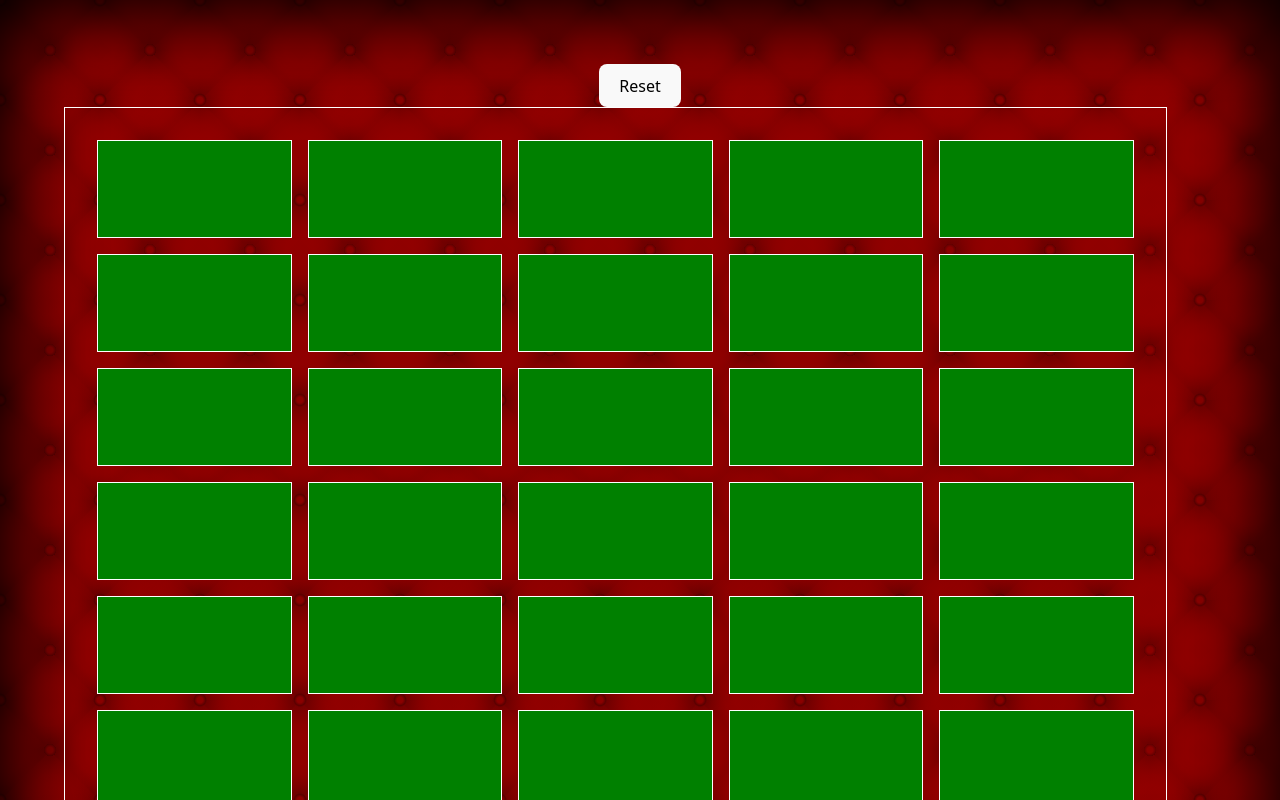
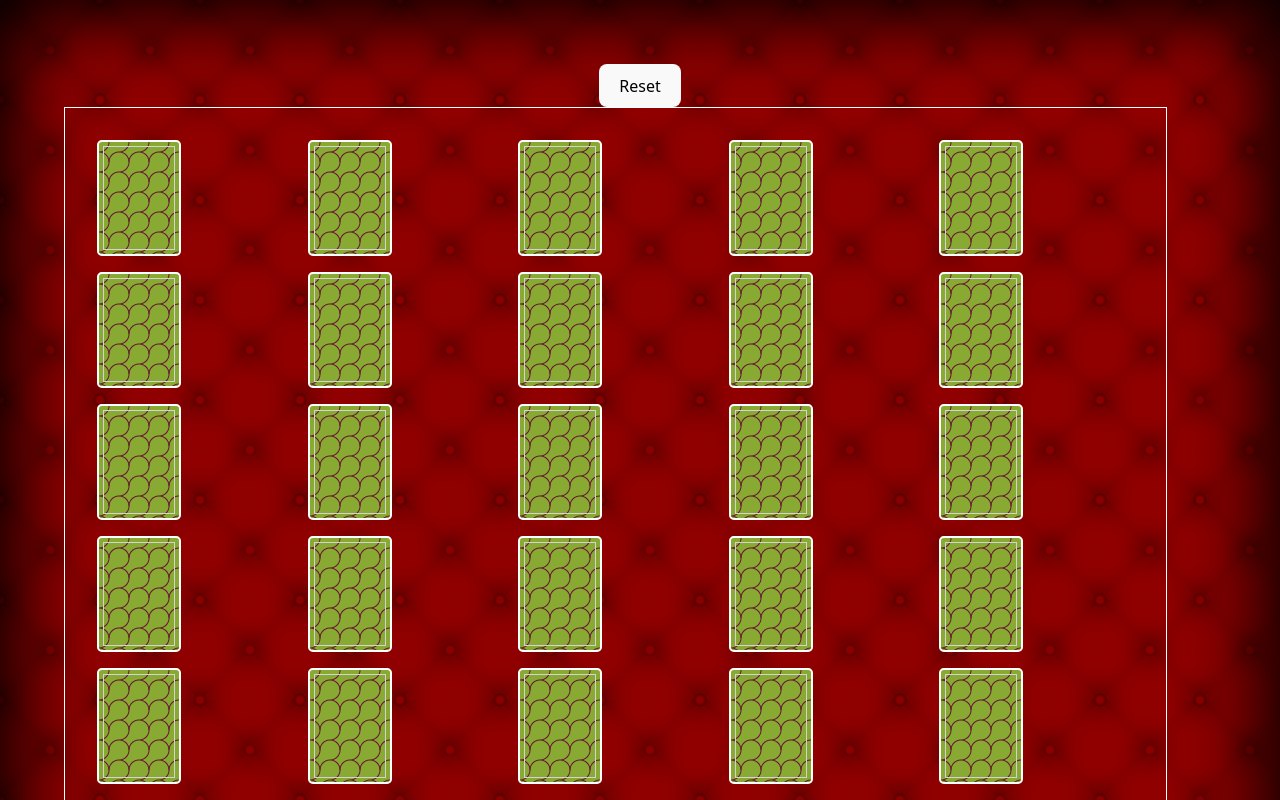
Before and after one commit to lalli-oni/assignment-aardvark, a React (Vite) app: page / in a window 1280 px wide. Shown: the top 800 px of the page. Built offline with nearby package versions, Linux system fonts and the light colour scheme.

Commit message:
Update card size to poker card dimension Add pattern to card back Add a inside box to card back

```diff
--- a/src/components/Card.css
+++ b/src/components/Card.css
@@ -1,8 +1,18 @@
 /* NOTE (LTJ): In case you were wondering, using this file as a module breaks  */
 .playingCard {
-    padding: 3rem 2rem;
+    height: 7rem;
+    width: 5rem;
 
-    background-color: green;
-    border: 1px solid white;
-    color: red;
+    background:
+        radial-gradient(circle at 0% 50%, rgba(96, 16, 48, 0) 9px, #613 10px, rgba(96, 16, 48, 0) 11px) 0px 10px,
+        radial-gradient(at 100% 100%, rgba(96, 16, 48, 0) 9px, #613 10px, rgba(96, 16, 48, 0) 11px),#8a3;
+    background-size: 20px 20px;
+
+
+    border: 2px solid white;
+    border-radius: 0.3rem;
+    outline: 1px solid lightgray;
+    outline-offset: -7px;;
+
+    color: black;
 }
```
